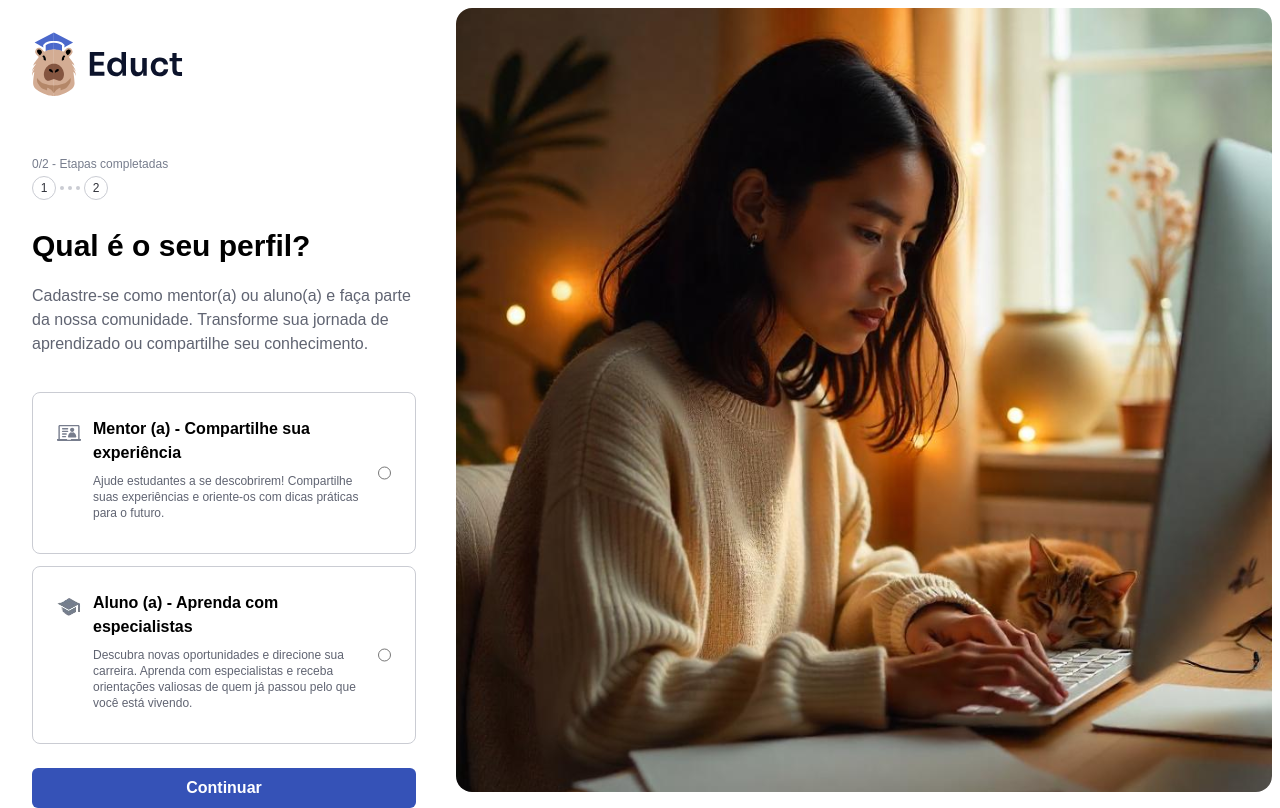
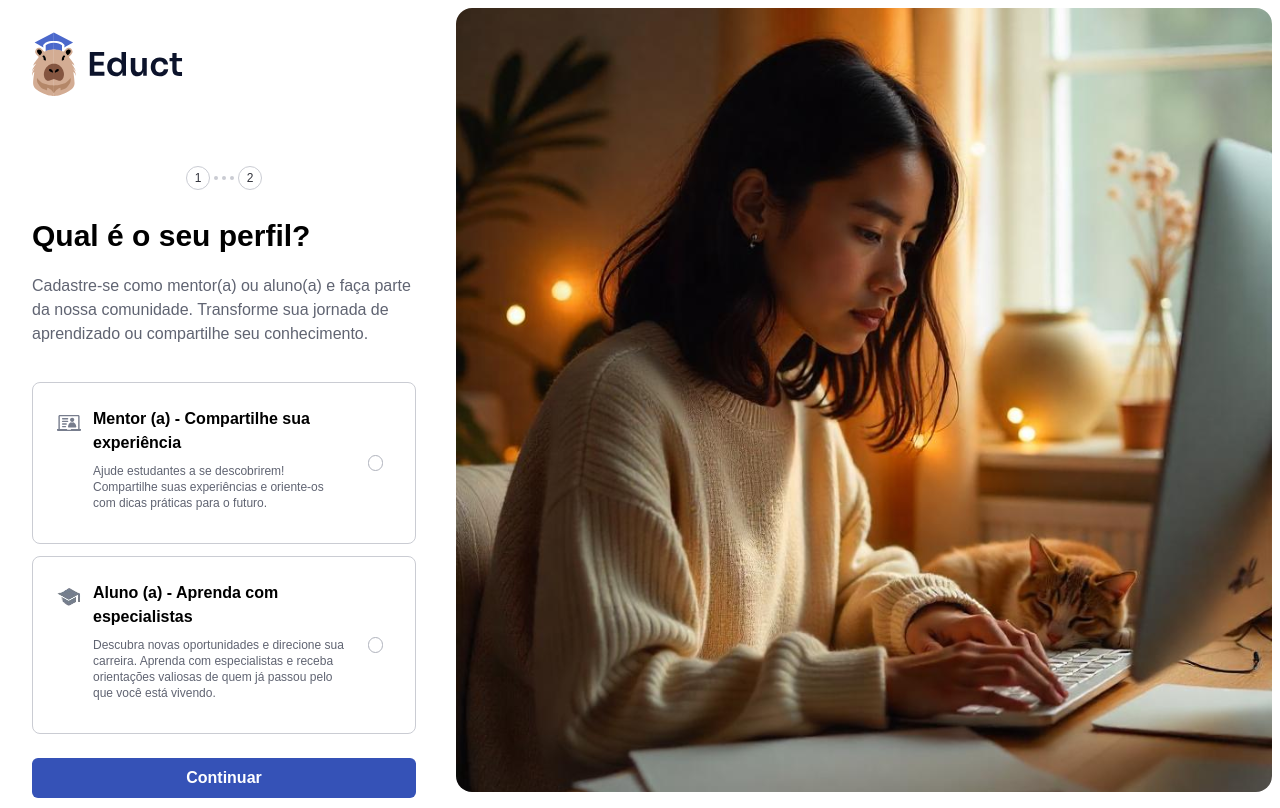
Before and after one commit to Projeto-Educt/front-end, a Next.js app: page /register-user/create-profile in a window 1280 px wide. Built offline with nearby package versions, Linux system fonts and the light colour scheme.

Commit message:
feat: develop layout updates

```diff
--- a/src/components/forms/fields/card-choose-profile.tsx
+++ b/src/components/forms/fields/card-choose-profile.tsx
@@ -39,6 +39,7 @@ export default function CardChooseProfile({
           <p className="paragraph-description text-xs p-0">{description}</p>
         </div>
       </div>
+      <div className="container-radio">
         <input
           className="cursor-pointer input-radio"
           type="radio"
@@ -49,5 +50,6 @@ export default function CardChooseProfile({
           role="radio"
         />
       </div>
+    </div>
   );
 }
--- a/src/components/infos/stages.tsx
+++ b/src/components/infos/stages.tsx
@@ -15,16 +15,7 @@ export default function Stages({ totalStages, currentStage }: IStages) {
 
   return (
     <>
-      <p className="text-gray-500 text-xs mb-1">
-        <span className={`${currentStageIndex !== 0 && 'text-primary-600'}`}>
-          {currentStageIndex}
-        </span>
-        /{totalStages} -{' '}
-        <span className={`${currentStageIndex !== 0 && 'text-primary-600'}`}>
-          Etapas completadas
-        </span>
-      </p>
-      <div className="flex gap-1">
+      <div className="flex gap-1 justify-center">
         {stageArray.map((_, index) => {
           const isCompleted = index < currentStageIndex;
           return (
--- a/src/styles/components/forms/fields/card-choose-profile.scss
+++ b/src/styles/components/forms/fields/card-choose-profile.scss
@@ -5,7 +5,19 @@
     @apply text-primary-600;
   }
 
+  & .container-radio {
+    @apply border-primary-600 bg-primary-600;
+  }
+
   & img {
     filter: invert(20%) sepia(62%) saturate(4000%) hue-rotate(200deg) brightness(95%) contrast(85%);
   }
 }
+
+.container-radio {
+  @apply flex items-center h-4 w-4 rounded-full border border-gray-300 my-auto mx-2 cursor-pointer;
+
+  & .input-radio {
+    @apply opacity-0;
+  }
+}
```
Also changed, not shown: 2 other files (tests, documents, lock files or other folders). Lines whose indentation alone changed are shown as unchanged.
